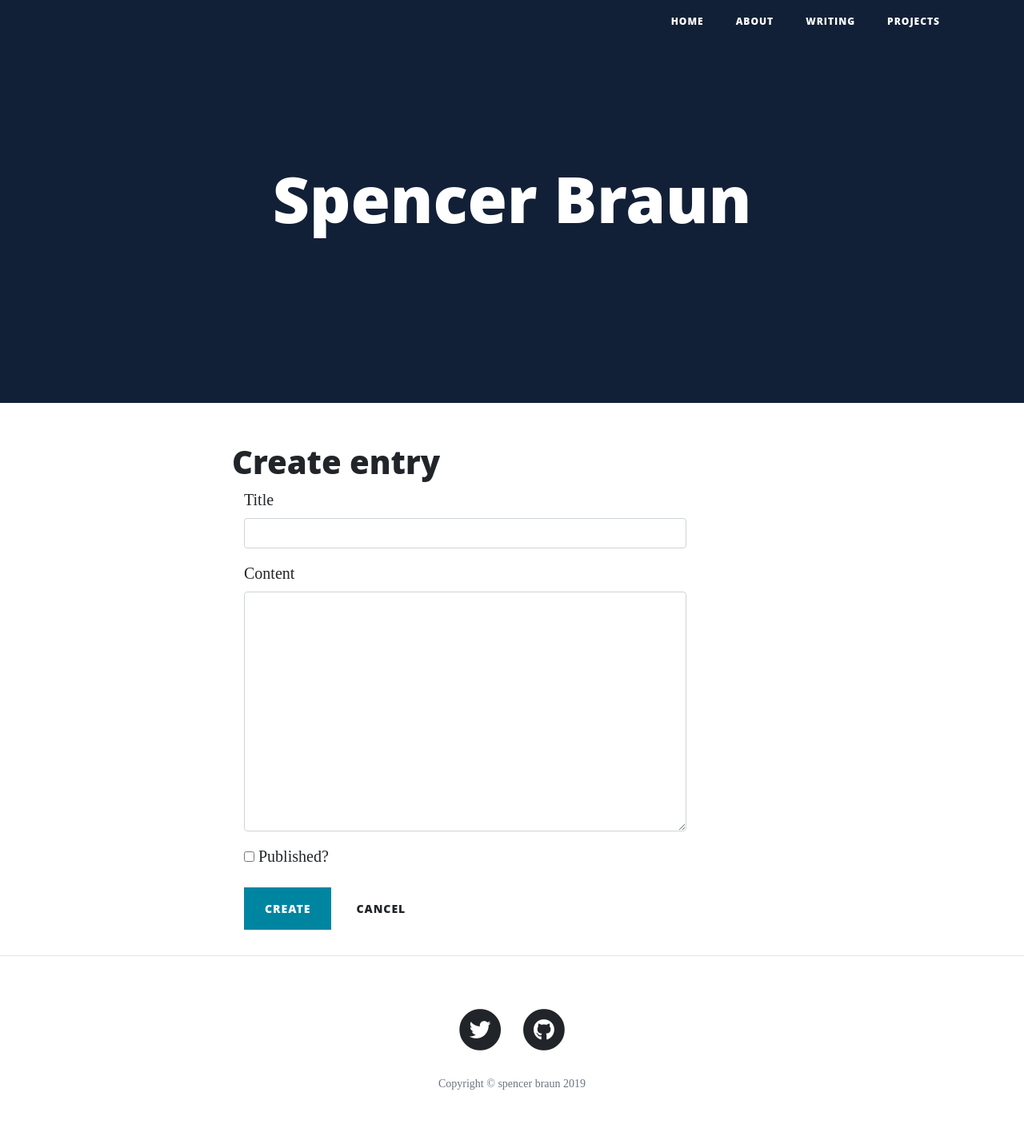
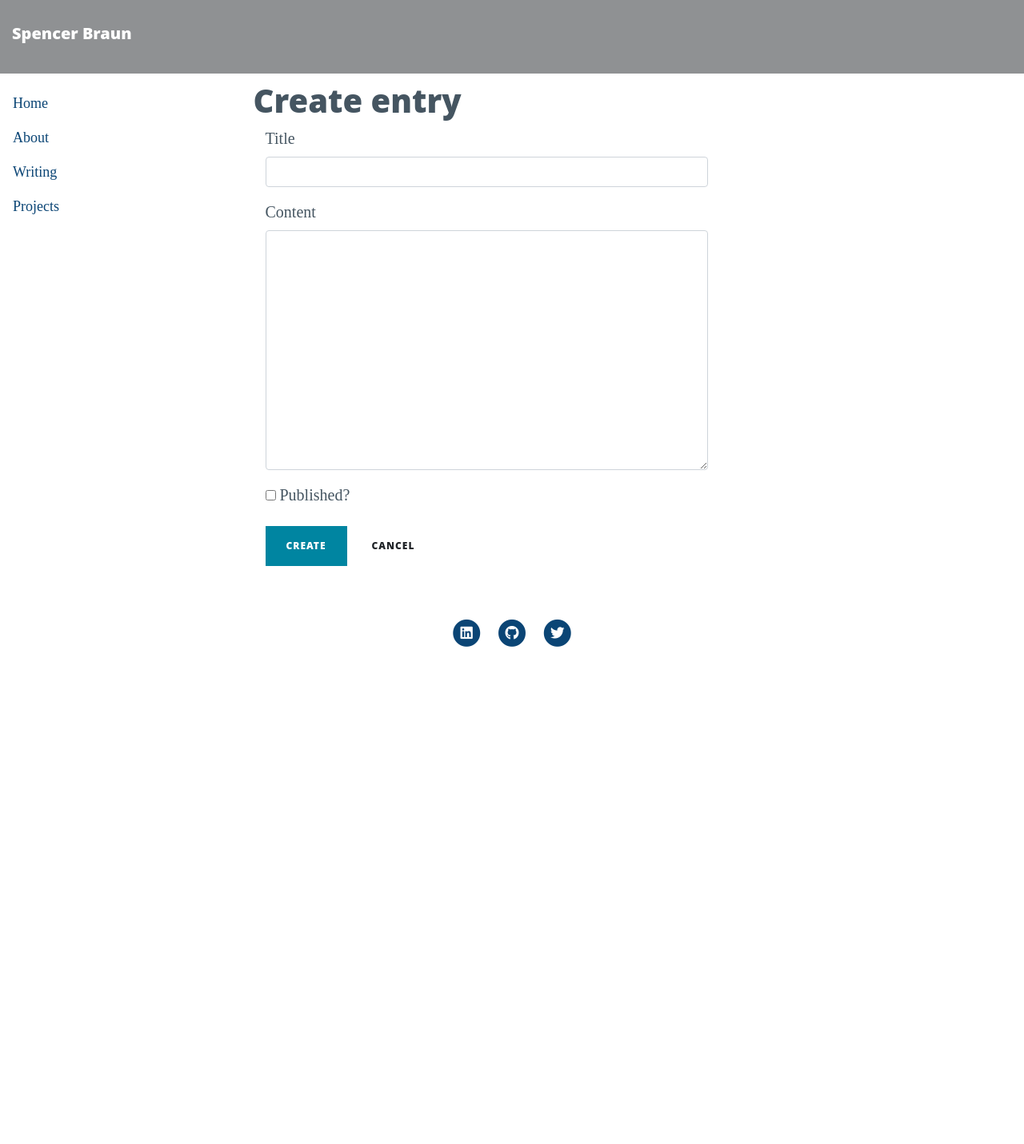
Before and after one commit to spencerbraun/personal_flask, a Flask app: page /create/ in a window 1280 px wide. Shown: the whole page at 80% size. After the commit the page ends 809 px from the top, so only its background shows below. Run offline with Flask 2, Linux system fonts and the light colour scheme; the visitor is signed in with stand-in values (Sample User, id 1); some libraries are stand-ins or nearby versions.

Commit message:
add sidebar, change color scheme

```diff
--- a/app.py
+++ b/app.py
@@ -177,6 +177,14 @@ def logout():
     return render_template("logout.html")
 
 
+@app.route("/")
+def index():
+    return render_template("index.html")
+
+@app.route("/about")
+def about():
+    return render_template("about.html")
+
 @app.route("/writing")
 def writing():
     search_query = request.args.get("q")
@@ -191,8 +199,8 @@ def writing():
     # http://docs.peewee-orm.com/en/latest/peewee/playhouse.html#object_list
     return object_list("writing.html", query, search=search_query, check_bounds=False)
 
-@app.route("/")
-def index():
+@app.route("/projects")
+def projects():
     search_query = request.args.get("q")
     if search_query:
         query = Entry.search(search_query)
@@ -203,7 +211,8 @@ def index():
     # paginating the results if there are more than 20. For more info see
     # the docs:
     # http://docs.peewee-orm.com/en/latest/peewee/playhouse.html#object_list
-    return object_list("index.html", query, search=search_query, check_bounds=False)
+    return object_list("projects.html", query, search=search_query, check_bounds=False)
+
 
 
 def _create_or_edit(entry, template):
--- a/static/css/clean-blog.css
+++ b/static/css/clean-blog.css
@@ -6,7 +6,7 @@
 
 body {
   font-size: 20px;
-  color: #212529;
+  color: #455561;
   font-family: 'Lora', 'Times New Roman', serif;
 }
 
@@ -30,13 +30,13 @@ h6 {
 }
 
 a {
-  color: #212529;
+  color: #0B4575;
   -webkit-transition: all 0.2s;
   transition: all 0.2s;
 }
 
 a:focus, a:hover {
-  color: #0085A1;
+  color: #64A6Bd;
 }
 
 blockquote {
@@ -63,13 +63,13 @@ blockquote {
 
 ::-moz-selection {
   color: #fff;
-  background: #0085A1;
+  background: #64A6Bd;
   text-shadow: none;
 }
 
 ::selection {
   color: #fff;
-  background: #0085A1;
+  background: #64A6Bd;
   text-shadow: none;
 }
 
@@ -101,9 +101,9 @@ img::-moz-selection {
 }
 
 #mainNav .navbar-toggler {
-  font-size: 12px;
-  font-weight: 800;
-  padding: 13px;
+  font-size: 14px;
+  font-weight: 600;
+  padding: 0px;
   text-transform: uppercase;
   color: #343a40;
 }
@@ -176,9 +176,9 @@ img::-moz-selection {
 }
 
 header.masthead {
-  margin-bottom: 50px;
+  margin-bottom: 10px;
   background: no-repeat center center;
-  background-color: #868e96;
+  background-color: #ffffff;
   background-attachment: scroll;
   position: relative;
   background-size: cover;
@@ -197,32 +197,28 @@ header.masthead .overlay {
 header.masthead .page-heading,
 header.masthead .post-heading,
 header.masthead .site-heading {
-  padding: 200px 0 150px;
+  padding: 10px 0 10px;
   color: white;
+  text-align: left;
 }
 
 @media only screen and (min-width: 768px) {
   header.masthead .page-heading,
   header.masthead .post-heading,
   header.masthead .site-heading {
-    padding: 200px 0;
+    padding: 30px 0;
   }
-}
-
-header.masthead .page-heading,
-header.masthead .site-heading {
-  text-align: center;
 }
 
 header.masthead .page-heading h1,
 header.masthead .site-heading h1 {
-  font-size: 50px;
+  font-size: 10px;
   margin-top: 0;
 }
 
 header.masthead .page-heading .subheading,
 header.masthead .site-heading .subheading {
-  font-size: 24px;
+  font-size: 14px;
   font-weight: 300;
   line-height: 1.1;
   display: block;
@@ -233,12 +229,12 @@ header.masthead .site-heading .subheading {
 @media only screen and (min-width: 768px) {
   header.masthead .page-heading h1,
   header.masthead .site-heading h1 {
-    font-size: 80px;
+    font-size: 20px;
   }
 }
 
 header.masthead .post-heading h1 {
-  font-size: 35px;
+  font-size: 15px;
 }
 
 header.masthead .post-heading .meta,
@@ -248,14 +244,14 @@ header.masthead .post-heading .subheading {
 }
 
 header.masthead .post-heading .subheading {
-  font-size: 24px;
+  font-size: 14px;
   font-weight: 600;
   margin: 10px 0 30px;
   font-family: 'Open Sans', 'Helvetica Neue', Helvetica, Arial, sans-serif;
 }
 
 header.masthead .post-heading .meta {
-  font-size: 20px;
+  font-size: 14px;
   font-weight: 300;
   font-style: italic;
   font-family: 'Lora', 'Times New Roman', serif;
@@ -388,13 +384,13 @@ footer .list-inline {
 }
 
 footer .copyright {
-  font-size: 14px;
+  font-size: 12px;
   margin-bottom: 0;
   text-align: center;
 }
 
 .btn {
-  font-size: 14px;
+  font-size: 12px;
   font-weight: 800;
   padding: 15px 25px;
   letter-spacing: 1px;
@@ -415,6 +411,77 @@ footer .copyright {
 }
 
 .btn-lg {
-  font-size: 16px;
+  font-size: 12px;
   padding: 25px 35px;
 }
+
+
+
+#sidebar-wrapper {
+  min-height: 60vh;
+  margin-left: -15rem;
+  -webkit-transition: margin .25s ease-out;
+  -moz-transition: margin .25s ease-out;
+  -o-transition: margin .25s ease-out;
+  transition: margin .25s ease-out;
+  background: #ffffff;
+  padding: 6px 8px 6px 16px;
+  font-size: 18px;
+  }
+}
+
+#sidebar-wrapper .sidebar-heading {
+  padding: 0.875rem 1.25rem;
+  font-size: 1.2rem;
+}
+
+#sidebar-wrapper .list-group {
+  width: 15rem;
+}
+
+#page-content-wrapper {
+  min-width: 100vw;
+}
+
+#wrapper.toggled #sidebar-wrapper {
+  margin-left: 0;
+}
+
+@media (min-width: 768px) {
+  #sidebar-wrapper {
+    margin-left: 0;
+  }
+
+  #page-content-wrapper {
+    min-width: 0;
+    width: 100%;
+  }
+
+  #wrapper.toggled #sidebar-wrapper {
+    margin-left: -15rem;
+  }
+}
+
+
+.sidenav {
+  width: 130px;
+  position: fixed;
+  z-index: 1;
+  top: 20px;
+  left: 10px;
+  background: #eee;
+  overflow-x: hidden;
+  padding: 8px 0;
+}
+
+.sidenav a {
+  padding: 6px 8px 6px 16px;
+  text-decoration: none;
+  font-size: 25px;
+  color: #2196F3;
+  display: block;
+}
+
+.sidenav a:hover {
+  color: #064579;
+}
--- a/templates/base.html
+++ b/templates/base.html
@@ -25,40 +25,14 @@
 
 <body>
 
-  <!-- Navigation -->
-  <nav class="navbar navbar-expand-lg navbar-light fixed-top" id="mainNav">
-    <div class="container">
-      <!-- <a class="navbar-brand" href="index.html">spencer braun</a> -->
-      <button class="navbar-toggler navbar-toggler-right" type="button" data-toggle="collapse" data-target="#navbarResponsive" aria-controls="navbarResponsive" aria-expanded="false" aria-label="Toggle navigation">
-        menu
-        <i class="fas fa-bars"></i>
-      </button>
-      <div class="collapse navbar-collapse" id="navbarResponsive">
-        <ul class="navbar-nav ml-auto">
-          <li class="nav-item">
-            <a class="nav-link" href="{{ url_for('index') }}">Home</a>
-          </li>
-          <li class="nav-item">
-            <a class="nav-link" href="{{ url_for('index') }}">About</a>
-          </li>
-          <li class="nav-item">
-            <a class="nav-link" href="{{ url_for('writing') }}">Writing</a>
-          </li>
-          <li class="nav-item">
-            <a class="nav-link" href="{{ url_for('index') }}">Projects</a>
-          </li>
-        </ul>
-      </div>
-    </div>
-  </nav>
 
   <!-- Page Header -->
   <!-- <header class="masthead" style="background-image: url('static/img/home-bg.jpg')"> -->
-  <header class="masthead" style="background-color:#041c47">
+  <header class="masthead" style="background-color:#ffffff">
     <div class="overlay"></div>
-    <div class="container">
+    <div class="container-fluid">
       <div class="row">
-        <div class="col-lg-8 col-md-10 mx-auto">
+        <div class="ml-auto col-12">
           <div class="site-heading">
             <h1>Spencer Braun</h1>
             <!-- <span class="subheading">Site stub</span> -->
@@ -67,6 +41,27 @@
       </div>
     </div>
   </header>
+
+
+  <div class="d-flex" id="wrapper">
+      <!-- Sidebar -->
+      <div class="bg" id="sidebar-wrapper">
+        <!-- <div class="sidebar-heading">Spencer Braun </div> -->
+        <ul class="navbar-nav ml-auto">
+          <li class="nav-item">
+            <a class="nav-link" href="{{ url_for('index') }}">Home</a>
+          </li>
+          <li class="nav-item">
+            <a class="nav-link" href="{{ url_for('about') }}">About</a>
+          </li>
+          <li class="nav-item">
+            <a class="nav-link" href="{{ url_for('writing') }}">Writing</a>
+          </li>
+          <li class="nav-item">
+            <a class="nav-link" href="{{ url_for('projects') }}">Projects</a>
+          </li>
+        </ul>
+      </div>
 
       <!-- Main Content -->
       <div class="container">
@@ -93,6 +88,7 @@
         </div>
       </div>
       <hr>
+ </div>
 
   <!-- Footer -->
   <footer>
@@ -101,23 +97,30 @@
         <div class="col-lg-8 col-md-10 mx-auto">
           <ul class="list-inline text-center">
             <li class="list-inline-item">
-              <a href="#">
-                <span class="fa-stack fa-lg">
+              <a href="https://www.linkedin.com/in/spencerfbraun/">
+                <span class="fa-stack fa-sm">
+                  <i class="fas fa-circle fa-stack-2x"></i>
+                  <i class="fab fa-linkedin fa-stack-1x fa-inverse"></i>
+                </span>
+              </a>
+            </li>
+            <li class="list-inline-item">
+              <a href="https://github.com/spencerbraun">
+                <span class="fa-stack fa-sm">
+                  <i class="fas fa-circle fa-stack-2x"></i>
+                  <i class="fab fa-github fa-stack-1x fa-inverse"></i>
+                </span>
+              </a>
+            </li>
+            <li class="list-inline-item">
+              <a href="https://twitter.com/spencerfbraun">
+                <span class="fa-stack fa-sm">
                   <i class="fas fa-circle fa-stack-2x"></i>
                   <i class="fab fa-twitter fa-stack-1x fa-inverse"></i>
                 </span>
               </a>
             </li>
-            <li class="list-inline-item">
-              <a href="#">
-                <span class="fa-stack fa-lg">
-                  <i class="fas fa-circle fa-stack-2x"></i>
-                  <i class="fab fa-github fa-stack-1x fa-inverse"></i>
-                </span>
-              </a>
-            </li>
           </ul>
-          <p class="copyright text-muted">Copyright &copy; spencer braun 2019</p>
         </div>
       </div>
     </div>
```
Also changed, not shown: static/robots.txt (renamed from static_old/robots.txt), 1 other file. Lines whose indentation alone changed are shown as unchanged.
